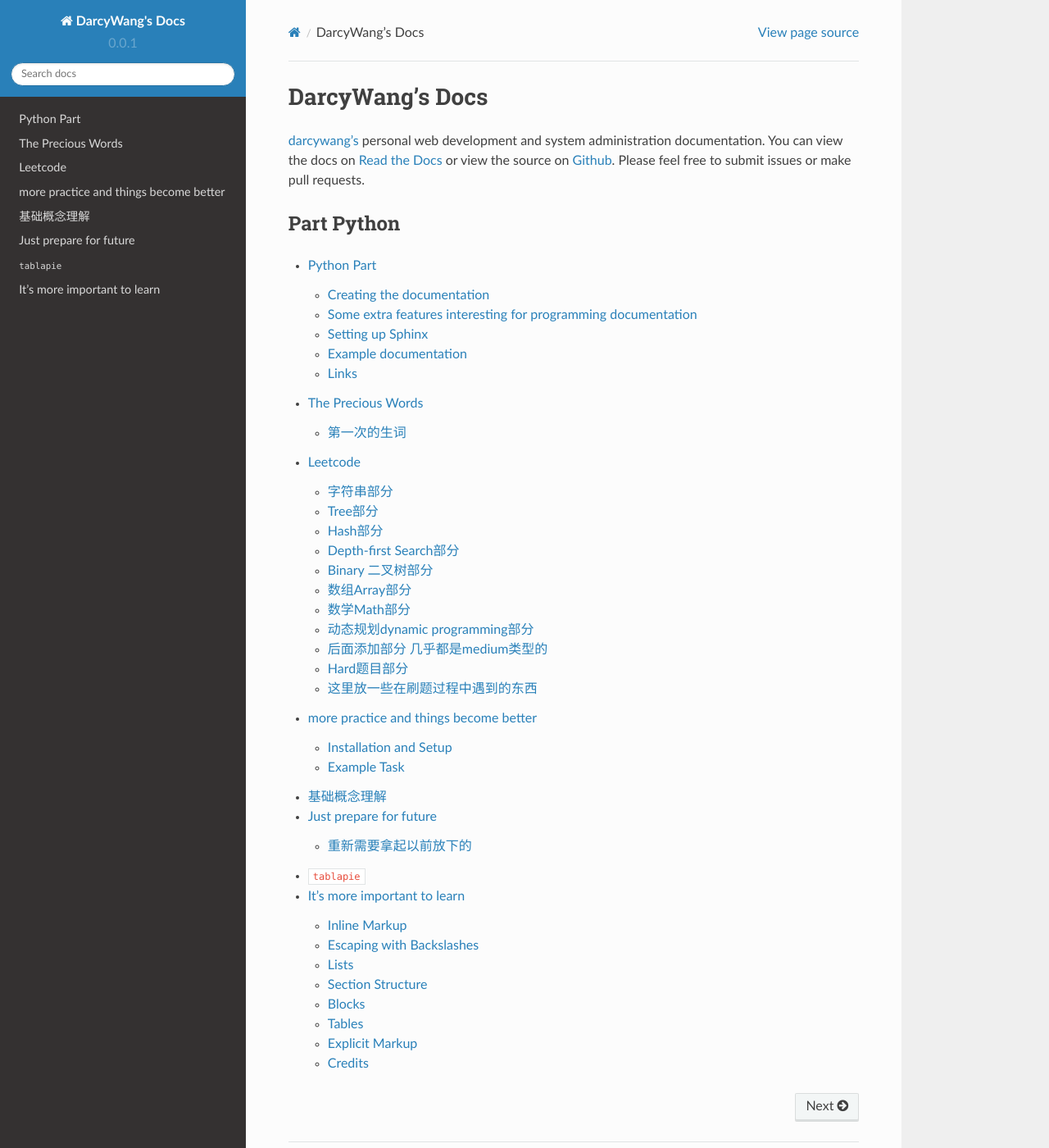
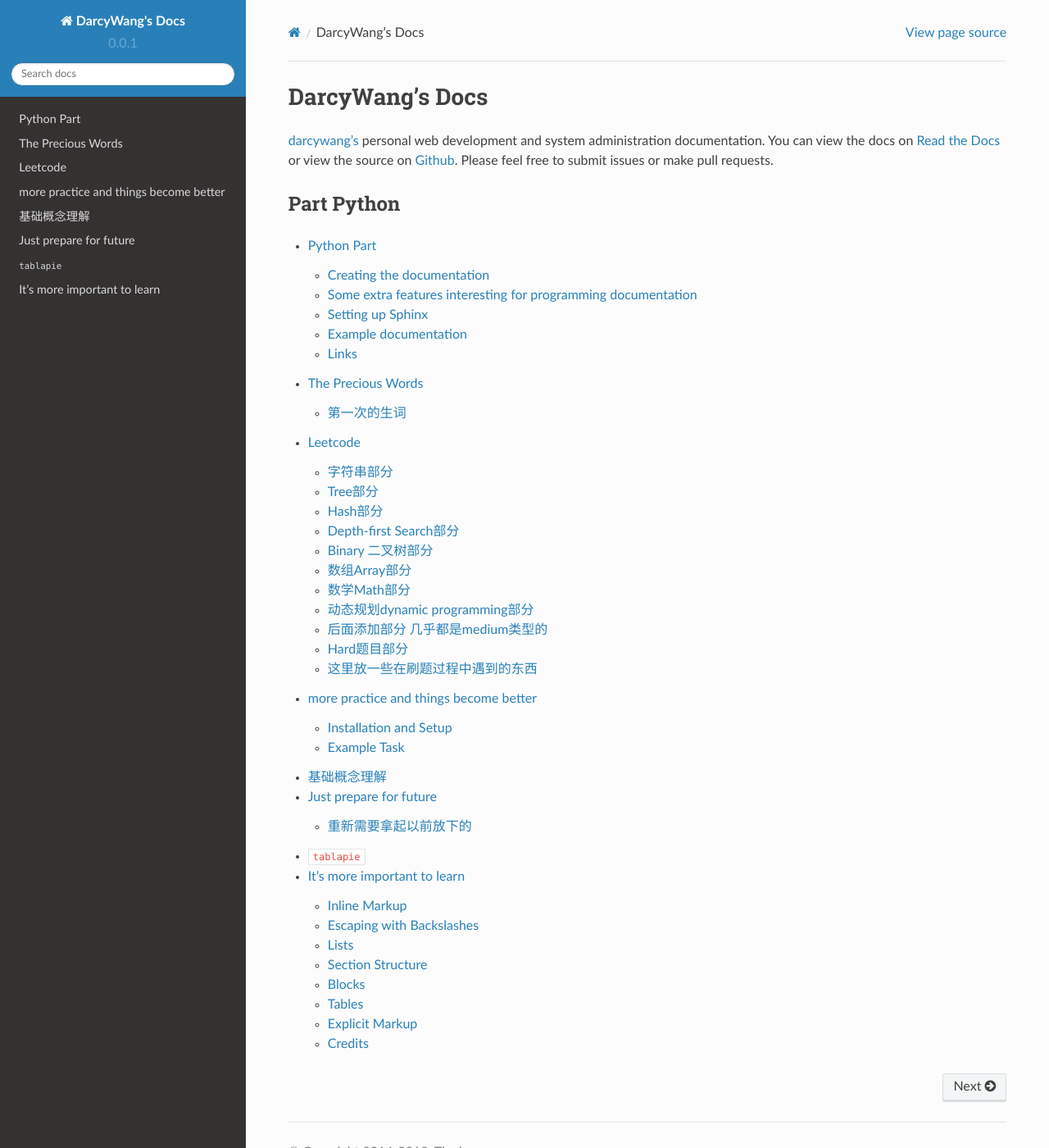
Before and after one commit to darcyWang/tianbao, a Sphinx documentation site: the page built from source/index.rst, in a window 1280 px wide and 1400 px high. Shown: the whole window at 82% size. Built offline with Sphinx 7.4.7 and the Read the Docs theme 2.0.0, drawn with Linux system fonts in a browser that asks for light colours.

Commit message:
Initial commit

```diff
--- /dev/null
+++ b/source/_static/style.css
@@ -0,0 +1,3 @@
+.wy-nav-content {
+    max-width: none;
+}
--- /dev/null
+++ b/source/_templates/layout.html
@@ -0,0 +1,4 @@
+{% extends "!layout.html" %}
+{% block extrahead %}
+    <link href="{{ pathto("_static/style.css", True) }}" rel="stylesheet" type="text/css">
+{% endblock %}
--- a/source/conf.py
+++ b/source/conf.py
@@ -145,7 +145,7 @@
 # Add any paths that contain custom static files (such as style sheets) here,
 # relative to this directory. They are copied after the builtin static files,
 # so a file named "default.css" will overwrite the builtin "default.css".
-html_static_path = ['static']
+html_static_path = ['_static']
 
 # Add any extra paths that contain custom files (such as robots.txt or
 # .htaccess) here, relative to this directory. These files are copied
```
